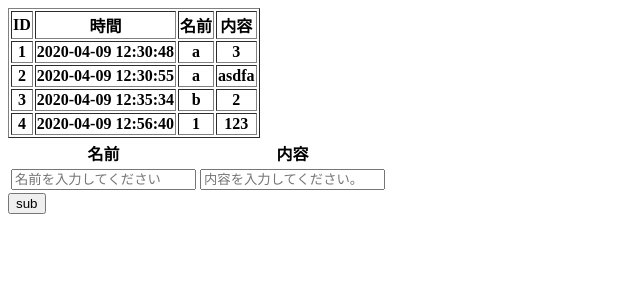
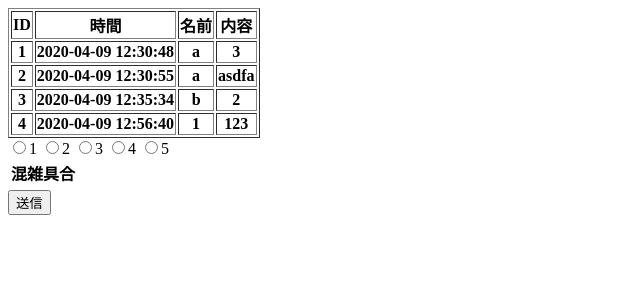
Before and after one commit to taichiobara/waiting-time, a Flask app: page / in a window 1280 px wide. Shown: the top 300 px of the page, without its empty margins (0-640 px from the left). Run offline with Flask 2, Linux system fonts and the light colour scheme; lists and menus that the app fills with data are empty.

Commit message:
入力をラジオボックスに

```diff
--- a/templates/mainpage.html
+++ b/templates/mainpage.html
@@ -22,17 +22,30 @@
         <form action="/" method="POST">
             <table>
                 <tr>
-                    <th>名前</th>
+                    <th style="display:None;">名前</th>
                     <!--<th>パスワード</th>-->
-                    <th>内容</th>
+                    <th >混雑具合</th>
                 </tr>
                 <tr>
-                    <th><input type="text" value="" placeholder="名前を入力してください" name="name"></th>
+                    <th style="display:None;"><input type="text" value="a" placeholder="名前を入力してください" name="name"></th>
                     <!--<th><input type="text" value="" placeholder="パスワードを入力してください" name="pass"></th>-->
-                    <th><input type="text" value="" placeholder="内容を入力してください。" name="content"></th>
+                    <!--<th><input type="button" value="1" placeholder="内容を入力してください。" name="content"></th>
+                    <th><input type="button" value="2" placeholder="内容を入力してください。" name="content"></th>
+                    <th><input type="button" value="3" placeholder="内容を入力してください。" name="content"></th>
+                    <th><input type="button" value="4" placeholder="内容を入力してください。" name="content"></th>
+                    <th><input type="button" value="5" placeholder="内容を入力してください。" name="content"></th>-->
+
+                    <input type="radio" name="content" value=1 >1
+                    <input type="radio" name="content" value=2>2
+                    <input type="radio" name="content" value=3>3
+                    <input type="radio" name="content" value=4>4
+                    <input type="radio" name="content" value=5>5
+
+
                 </tr>
             </table>
-            <input type="submit" value="sub">
+            <!--<input type="submit" value="sub">-->
+            <button type="submit" formmethod="POST" >送信</button>
         </form>
     </body>
 </html>
```
Also changed, not shown: app.db.
